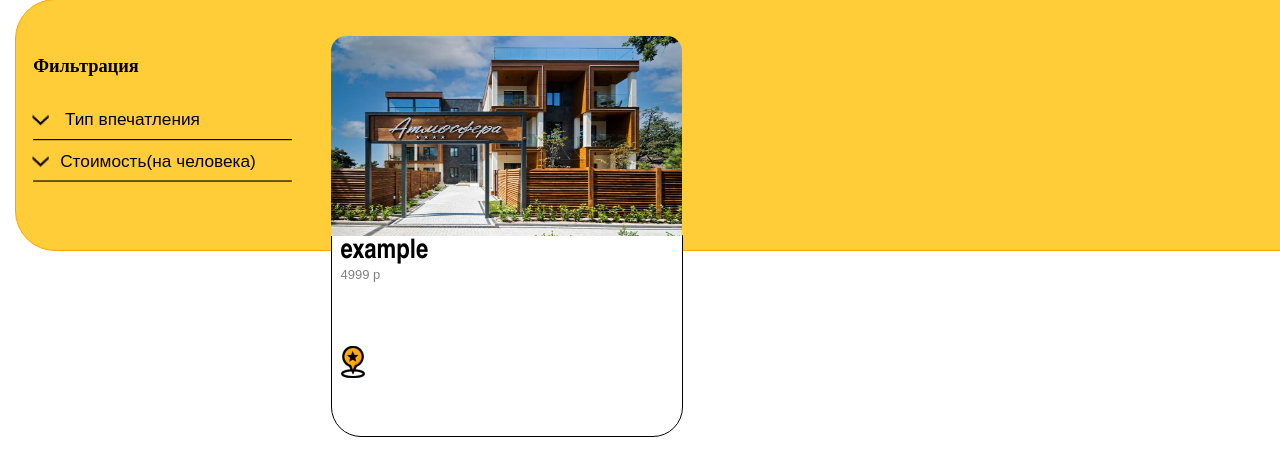
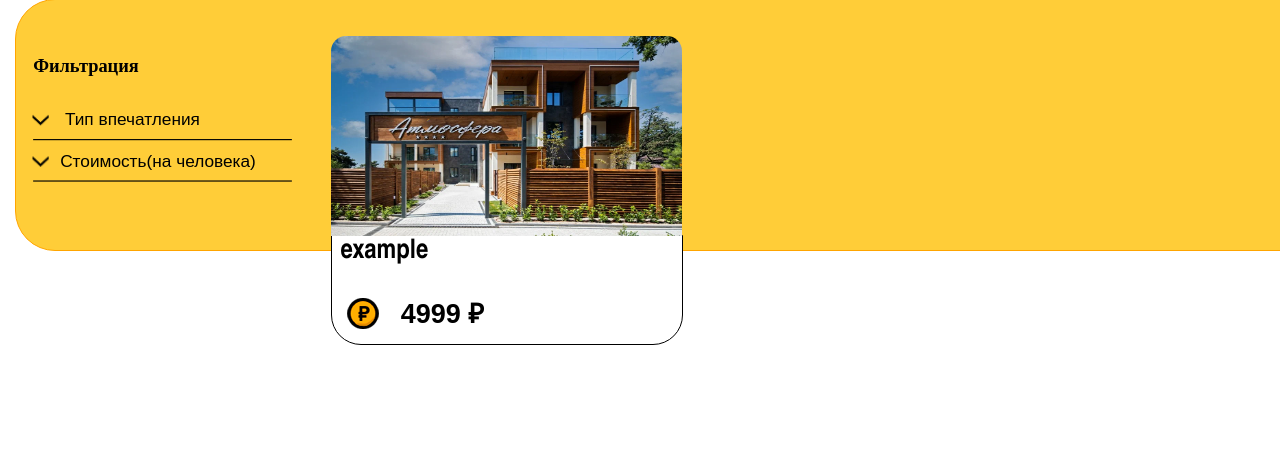
Before and after one commit to ilya2249/GelenGo, a Django app: page /chill in a window 1280 px wide; the page is wider, and only the part inside the window is pictured. Shown: the part 222-698 px from the top of that part. Run offline with Django 4.2, Linux system fonts and the light colour scheme; data comes from the database, SQL or seed files in the repository; both versions use the stored data as it was after the commit.

Commit message:
chill-design(01.10.2023)

```diff
--- a/main/templates/chill.html
+++ b/main/templates/chill.html
@@ -39,7 +39,7 @@
             <div class="list">
                 <div class="text">Фильтрация</div>
                 <ul id="list">
-                    <li> <span class="text1"><img src="caret.png" id="caret_a">
+                    <li> <span class="text1"><img src="{% static 'img/caret.png'%}"id="caret_a">
                             Тип впечатления</span>
                         <div class="line_list"></div>
                         <nav1 data-category="type">
@@ -55,7 +55,7 @@
                             </ul>
                         </nav1>
                     </li>
-                    <li><span class="text2"><img src="caret.png" id="caret_b">Стоимость(на человека)</span>
+                    <li><span class="text2"><img src="{% static 'img/caret.png'%}"id="caret_b">Стоимость(на человека)</span>
                         <div class="line_list"></div>
                         <nav2 data-category="location">
                             <ul id="list2">
@@ -75,19 +75,18 @@
                 {% for chill in chills %}
 
                 <div id="p{{ forloop.counter0 }}" class="panel"></div>
-                <div id="b{{ forloop.counter0 }}" class="box {{chill.price_type.code}} {{place.chill_type.code}}">
+                <div id="b{{ forloop.counter0 }}" class="box {{chill.price_type.code}} {{chill.chill_type.code}}">
                     <div class="img_place">{%if chill.img%}<img src="{{ chill.img.url }}" width="351" height="200px"
                             style="border-radius: 15px 15px 0px 0px;"> {%endif%}
-                        <div class="name">{{chill.name}}</div>
-                        <div class="place">{{chill.price}} р</div>
 
-                        <div class="block" style="top: 310px; position: absolute;">
-                            <div class="geo_logo" style="display: inline; position: relative; padding-left: 10px;"><img
-                                    src="{% static 'img/geoloc.png'%}"></div>
-                            <div class="geoloc"
-                                style="position: relative; margin-left: 10px; display: inline; bottom: 10px; font-family: Arial Narrow; font-size: 18px;">
-                                {{place.geolocation}} </div>
-                        </div>
+                        <div class="name">{{chill.name}}
+
+
+                        <div class="block" style="top: 251px; position: absolute;">
+                            <div class="coin_logo" style="display: inline; position: relative;"><img
+                                    src="{% static 'img/coin.png'%}"></div> <div class="money">{{chill.price}} ₽</div>
+
+                        </div></div>
 
                     </div>
                 </div>
--- a/static/css/style_chill.css
+++ b/static/css/style_chill.css
@@ -9,9 +9,11 @@ body {
     margin-left: auto;
     margin-right: auto;
 }
+
 .wrappers.hide {
     position: fixed;
 }
+
 .wrapper_top {
 
     position: relative;
@@ -243,7 +245,7 @@ ul li {
 .box {
     margin-top: 243px;
     width: 350px;
-    height: 200px;
+    height: 108px;
     max-width: 350px;
     max-height: 200px;
     background: #ffffff;
@@ -286,38 +288,45 @@ ul li {
     top: -19px;
 
 }
-.place {
+
+.money {
     position: relative;
     display: inline;
     font-family: Arial;
-    color: gray;
+
     margin-left: 10px;
-    font-size: 13px;
+
+    bottom: 17px;
 }
 
 .Date_box {
     position: relative;
     display: inline;
 }
+
 .logo_date {
     display: inline-block;
 
     margin-top: 10px;
 }
+
 .Date {
     display: inline-block;
     font-family: Arial;
     font-size: 18px;
     margin-left: 10px;
 }
+
 .container3 {
     padding-left: 10px;
 }
+
 .logo_coin {
     display: inline;
-   position: relative;
+    position: relative;
 
 }
+
 .coin {
     position: relative;
     display: inline;
@@ -327,11 +336,13 @@ ul li {
     top: -19px;
 
 }
+
 .Coin_box {
     position: relative;
     margin-top: 10px;
     margin-left: -6px;
 }
+
 .type {
     font-family: Arial Narrow;
     font-size: 20px;
@@ -339,6 +350,7 @@ ul li {
     margin-top: 5px;
     margin-left: 10px;
 }
+
 #place_screen {
     position: fixed;
     top: 50%;
@@ -352,11 +364,13 @@ ul li {
     overflow-y: scroll;
 
 }
+
 #place_screen.hide {
     opacity: 1;
     display: block;
 
 }
+
 .panel {
     display: none;
     position: fixed;
@@ -367,8 +381,12 @@ ul li {
     z-index: 10000;
     top: 50%;
     left: 50%;
-    margin-top: -100px; /* Negative half of height. */
-margin-left: -250px; /* Negative half of width. */
+    margin-top: -100px;
+    /* Negative half of height. */
+    margin-left: -250px;
+    /* Negative half of width. */
 }
+
 .container {
-    min-width: 1284px;}
+    min-width: 1284px;
+}
```
Also changed, not shown: main/templates/wist.html (+12 -8 lines), db.sqlite3, media/cards/atmosfera_TLWccny.png (added).
